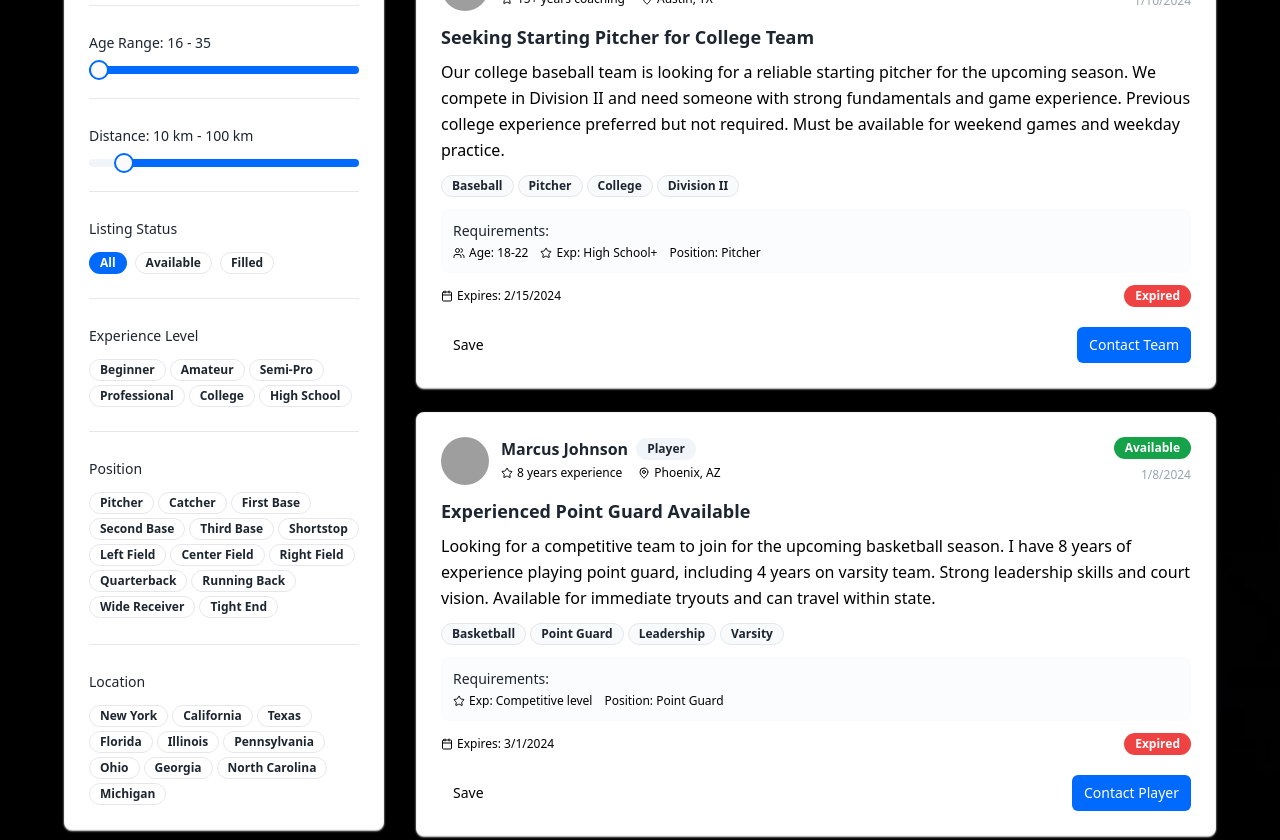
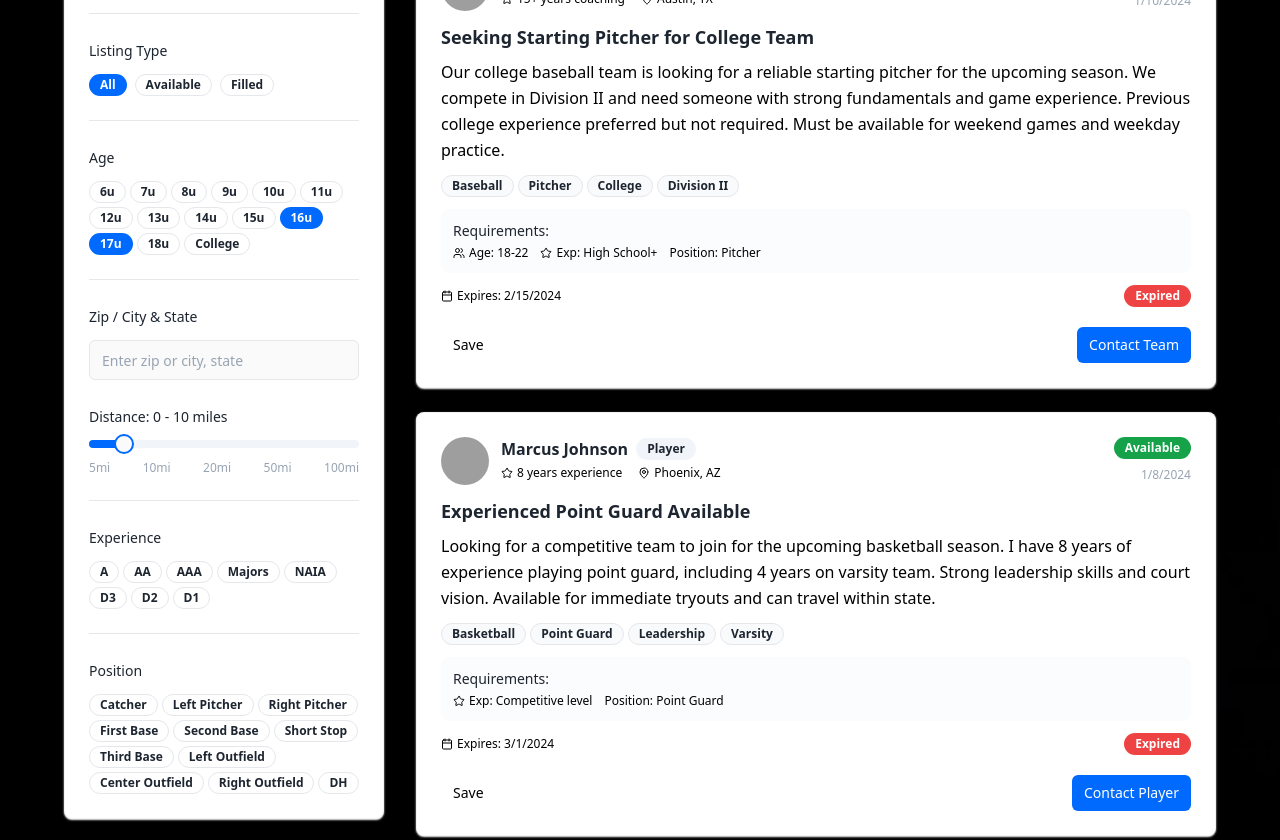
Before and after one commit to IrsaAbid123/SportsReqruite, a React (Vite) app: page / in a window 1280 px wide. Shown: the part 820-1660 px from the top of the page. Built offline with nearby package versions, Linux system fonts and the light colour scheme; grey boxes are pictures that could not be loaded.

Commit message:
filters update

```diff
--- a/src/components/AuthForm.tsx
+++ b/src/components/AuthForm.tsx
@@ -9,6 +9,7 @@ import { Separator } from "@/components/ui/separator";
 import { Trophy, Users, Shield } from "lucide-react";
 import { Checkbox } from "@/components/ui/checkbox"
 import { GoogleMap, useJsApiLoader, StandaloneSearchBox } from '@react-google-maps/api'
+import { Select, SelectTrigger, SelectValue, SelectContent, SelectItem } from "@/components/ui/select";
 import { useRef } from "react";
 import { useNavigate } from "react-router-dom";
 interface AuthFormProps {
@@ -55,9 +56,13 @@ export const AuthForm = ({ onLogin, onRegister }: AuthFormProps) => {
     "College",
   ]
 
-  const experienceLevelOptions = ["A", "AA", "AAA", "Majors"]
+  const experienceLevelOptions = ["A", "AA", "AAA", "Majors", "NAIA", "D3", "D2", "D1"];
 
-  const positionOptions = ["C", "RHP", "LHP", "1B", "2B", "SS", "3B", "OF"]
+  const positionOptions = [
+    "Catcher", "Left Pitcher", "Right Pitcher", "First Base", "Second Base",
+    "Short Stop", "Third Base", "Left Outfield", "Center Outfield",
+    "Right Outfield", "DH",
+  ];
 
   const handleMultiSelect = (
     value: string,
@@ -247,69 +252,70 @@ export const AuthForm = ({ onLogin, onRegister }: AuthFormProps) => {
                   </div>
                   {(registerData.role === "player" || registerData.role === "team") && (
                     <>
-                      <div className="space-y-6">
-
-                        {/* Age Ranges */}
+                      {/* Age Range */}
                       <div className="space-y-3">
-                          <Label htmlFor="age-ranges">Age Ranges</Label>
-
-                          <div className="grid grid-cols-4 md:grid-cols-7 gap-2">
+                        <Label htmlFor="age-ranges">Age Range</Label>
+                        <Select
+                          value={registerData.ageRanges[0] || ""}
+                          onValueChange={(val) =>
+                            setRegisterData({ ...registerData, ageRanges: [val] })
+                          }
+                        >
+                          <SelectTrigger>
+                            <SelectValue placeholder="Select Age Range" />
+                          </SelectTrigger>
+                          <SelectContent>
                             {ageRangeOptions.map((age) => (
-                              <div key={age} className="flex items-center space-x-2">
-                                <Checkbox
-                                  id={`age-${age}`}
-                                  checked={registerData.ageRanges.includes(age)}
-                                  onCheckedChange={() => handleMultiSelect(age, registerData.ageRanges, "ageRanges")}
-                                />
-                                <Label htmlFor={`age-${age}`} className="text-sm cursor-pointer">
+                              <SelectItem key={age} value={age}>
                                 {age}
-                                </Label>
-                              </div>
+                              </SelectItem>
                             ))}
-                          </div>
+                          </SelectContent>
+                        </Select>
                       </div>
 
-                        {/* Experience Levels */}
+                      {/* Experience Level */}
                       <div className="space-y-3">
-                          <Label htmlFor="experience-levels">Experience Levels</Label>
-
-                          <div className="grid grid-cols-2 md:grid-cols-4 gap-2">
+                        <Label htmlFor="experience-levels">Experience Level</Label>
+                        <Select
+                          value={registerData.experienceLevels[0] || ""}
+                          onValueChange={(val) =>
+                            setRegisterData({ ...registerData, experienceLevels: [val] })
+                          }
+                        >
+                          <SelectTrigger>
+                            <SelectValue placeholder="Select Experience Level" />
+                          </SelectTrigger>
+                          <SelectContent>
                             {experienceLevelOptions.map((level) => (
-                              <div key={level} className="flex items-center space-x-2">
-                                <Checkbox
-                                  id={`exp-${level}`}
-                                  checked={registerData.experienceLevels.includes(level)}
-                                  onCheckedChange={() =>
-                                    handleMultiSelect(level, registerData.experienceLevels, "experienceLevels")
-                                  }
-                                />
-                                <Label htmlFor={`exp-${level}`} className="text-sm cursor-pointer">
+                              <SelectItem key={level} value={level}>
                                 {level}
-                                </Label>
-                              </div>
+                              </SelectItem>
                             ))}
-                          </div>
+                          </SelectContent>
+                        </Select>
                       </div>
 
-                        {/* Positions */}
+                      {/* Position */}
                       <div className="space-y-3">
-                          <Label htmlFor="positions">Positions</Label>
-
-                          <div className="grid grid-cols-3 md:grid-cols-4 gap-2">
+                        <Label htmlFor="positions">Position</Label>
+                        <Select
+                          value={registerData.positions[0] || ""}
+                          onValueChange={(val) =>
+                            setRegisterData({ ...registerData, positions: [val] })
+                          }
+                        >
+                          <SelectTrigger>
+                            <SelectValue placeholder="Select Position" />
+                          </SelectTrigger>
+                          <SelectContent>
                             {positionOptions.map((position) => (
-                              <div key={position} className="flex items-center space-x-2">
-                                <Checkbox
-                                  id={`pos-${position}`}
-                                  checked={registerData.positions.includes(position)}
-                                  onCheckedChange={() => handleMultiSelect(position, registerData.positions, "positions")}
-                                />
-                                <Label htmlFor={`pos-${position}`} className="text-sm cursor-pointer">
+                              <SelectItem key={position} value={position}>
                                 {position}
-                                </Label>
-                              </div>
+                              </SelectItem>
                             ))}
-                          </div>
-                        </div>
+                          </SelectContent>
+                        </Select>
                       </div>
                     </>
                   )}
--- a/src/components/FilterSidebar.tsx
+++ b/src/components/FilterSidebar.tsx
@@ -4,16 +4,17 @@ import { Button } from "@/components/ui/button";
 import { Slider } from "@/components/ui/slider";
 import { Label } from "@/components/ui/label";
 import { Separator } from "@/components/ui/separator";
+import { Input } from "@/components/ui/input";
 import { Filter, X } from "lucide-react";
 
 export interface FilterOptions {
-  userType: 'all' | 'players' | 'teams';
-  ageRange: [number, number];
-  distance: [number, number];
+  userType: "all" | "players" | "teams";
+  status: "all" | "available" | "filled";
+  age: string[];
+  distance: number;
+  zipOrCityState: string;
   experience: string[];
-  position: string[];
-  location: string[];
-  status: 'all' | 'available' | 'filled';
+  position: string[]
 }
 
 interface FilterSidebarProps {
@@ -22,47 +23,61 @@ interface FilterSidebarProps {
   onClearFilters: () => void;
 }
 
-const experienceLevels = [
-  'Beginner', 'Amateur', 'Semi-Pro', 'Professional', 'College', 'High School'
+const ages = [
+  "6u", "7u", "8u", "9u", "10u", "11u", "12u", "13u", "14u", "15u",
+  "16u", "17u", "18u", "College",
 ];
 
+const experienceLevels = ["A", "AA", "AAA", "Majors", "NAIA", "D3", "D2", "D1"];
+
 const positions = [
-  'Pitcher', 'Catcher', 'First Base', 'Second Base', 'Third Base', 'Shortstop',
-  'Left Field', 'Center Field', 'Right Field', 'Quarterback', 'Running Back',
-  'Wide Receiver', 'Tight End', 'Offensive Line', 'Defensive Line', 'Linebacker',
-  'Cornerback', 'Safety', 'Point Guard', 'Shooting Guard', 'Small Forward',
-  'Power Forward', 'Center'
+  "Catcher", "Left Pitcher", "Right Pitcher", "First Base", "Second Base",
+  "Short Stop", "Third Base", "Left Outfield", "Center Outfield",
+  "Right Outfield", "DH",
 ];
 
-const locations = [
-  'New York', 'California', 'Texas', 'Florida', 'Illinois', 'Pennsylvania',
-  'Ohio', 'Georgia', 'North Carolina', 'Michigan'
-];
+// predefined distance steps
+const distanceMarks = [5, 10, 20, 50, 100];
 
-export const FilterSidebar = ({ filters, onFiltersChange, onClearFilters }: FilterSidebarProps) => {
+export const FilterSidebar = ({
+  filters,
+  onFiltersChange,
+  onClearFilters,
+}: FilterSidebarProps) => {
+  // ✅ fallback arrays to avoid includes on undefined
+  const safeFilters: FilterOptions = {
+    ...filters,
+    age: filters.age ?? [],
+    experience: filters.experience ?? [],
+    position: filters.position ?? [],
+  };
+
   const updateFilter = (key: keyof FilterOptions, value: any) => {
     onFiltersChange({
-      ...filters,
-      [key]: value
+      ...safeFilters,
+      [key]: value,
     });
   };
 
-  const toggleArrayFilter = (key: 'experience' | 'position' | 'location', value: string) => {
-    const currentArray = filters[key];
+  const toggleArrayFilter = (
+    key: "age" | "experience" | "position",
+    value: string
+  ) => {
+    const currentArray = safeFilters[key];
     const newArray = currentArray.includes(value)
-      ? currentArray.filter(item => item !== value)
+      ? currentArray.filter((item) => item !== value)
       : [...currentArray, value];
-
     updateFilter(key, newArray);
   };
 
   const hasActiveFilters =
-    filters.userType !== 'all' ||
-    filters.ageRange[0] !== 16 || filters.ageRange[1] !== 35 ||
-    filters.experience.length > 0 ||
-    filters.position.length > 0 ||
-    filters.location.length > 0 ||
-    filters.status !== 'all';
+    safeFilters.userType !== "all" ||
+    safeFilters.status !== "all" ||
+    safeFilters.age.length > 0 ||
+    safeFilters.distance !== 0 ||
+    safeFilters.experience.length > 0 ||
+    safeFilters.position.length > 0 ||
+    safeFilters.zipOrCityState !== "";
 
   return (
     <Card className="w-full max-w-sm shadow-card border-border/50">
@@ -91,15 +106,15 @@ export const FilterSidebar = ({ filters, onFiltersChange, onClearFilters }: Filt
         <div className="space-y-3">
           <Label className="text-sm font-medium">User Type</Label>
           <div className="flex flex-wrap gap-2">
-            {['all', 'players', 'teams'].map((type) => (
+            {["all", "players", "teams"].map((type) => (
               <Badge
                 key={type}
-                variant={filters.userType === type ? 'default' : 'outline'}
-                className={`cursor-pointer transition-all ${filters.userType === type
-                  ? 'bg-primary text-primary-foreground'
-                  : 'hover:bg-secondary'
+                variant={safeFilters.userType === type ? "default" : "outline"}
+                className={`cursor-pointer transition-all ${safeFilters.userType === type
+                  ? "bg-primary text-primary-foreground"
+                  : "hover:bg-secondary"
                   }`}
-                onClick={() => updateFilter('userType', type)}
+                onClick={() => updateFilter("userType", type)}
               >
                 {type.charAt(0).toUpperCase() + type.slice(1)}
               </Badge>
@@ -109,53 +124,19 @@ export const FilterSidebar = ({ filters, onFiltersChange, onClearFilters }: Filt
 
         <Separator />
 
-        {/* Age Range */}
+        {/* Listing Type */}
         <div className="space-y-3">
-          <Label className="text-sm font-medium">
-            Age Range: {filters.ageRange[0]} - {filters.ageRange[1]}
-          </Label>
-          <Slider
-            value={filters.ageRange}
-            onValueChange={(value) => updateFilter('ageRange', value)}
-            min={16}
-            max={35}
-            step={1}
-            className="w-full"
-          />
-        </div>
-
-        <Separator />
-
-        {/* ✅ Distance Filter */}
-        <div className="space-y-3">
-          <Label className="text-sm font-medium">
-            Distance: {filters.distance[0]} km - {filters.distance[1]} km
-          </Label>
-          <Slider
-            value={filters.distance}
-            onValueChange={(value) => updateFilter('distance', value)}
-            min={0}
-            max={100}
-            step={5}
-            className="w-full"
-          />
-        </div>
-
-        <Separator />
-
-        {/* Status */}
-        <div className="space-y-3">
-          <Label className="text-sm font-medium">Listing Status</Label>
+          <Label className="text-sm font-medium">Listing Type</Label>
           <div className="flex flex-wrap gap-2">
-            {['all', 'available', 'filled'].map((status) => (
+            {["all", "available", "filled"].map((status) => (
               <Badge
                 key={status}
-                variant={filters.status === status ? 'default' : 'outline'}
-                className={`cursor-pointer transition-all ${filters.status === status
-                  ? 'bg-primary text-primary-foreground'
-                  : 'hover:bg-secondary'
+                variant={safeFilters.status === status ? "default" : "outline"}
+                className={`cursor-pointer transition-all ${safeFilters.status === status
+                  ? "bg-primary text-primary-foreground"
+                  : "hover:bg-secondary"
                   }`}
-                onClick={() => updateFilter('status', status)}
+                onClick={() => updateFilter("status", status)}
               >
                 {status.charAt(0).toUpperCase() + status.slice(1)}
               </Badge>
@@ -165,19 +146,75 @@ export const FilterSidebar = ({ filters, onFiltersChange, onClearFilters }: Filt
 
         <Separator />
 
-        {/* Experience Level */}
+        {/* Age */}
         <div className="space-y-3">
-          <Label className="text-sm font-medium">Experience Level</Label>
+          <Label className="text-sm font-medium">Age</Label>
+          <div className="flex flex-wrap gap-1 max-h-32 overflow-y-auto">
+            {ages.map((age) => (
+              <Badge
+                key={age}
+                variant={safeFilters.age.includes(age) ? "default" : "outline"}
+                className={`cursor-pointer text-xs transition-all ${safeFilters.age.includes(age)
+                  ? "bg-primary text-primary-foreground"
+                  : "hover:bg-secondary"
+                  }`}
+                onClick={() => toggleArrayFilter("age", age)}
+              >
+                {age}
+              </Badge>
+            ))}
+          </div>
+        </div>
+
+        <Separator />
+
+        {/* Zip/City & State */}
+        <div className="space-y-3">
+          <Label className="text-sm font-medium">Zip / City & State</Label>
+          <Input
+            placeholder="Enter zip or city, state"
+            value={safeFilters.zipOrCityState}
+            onChange={(e) => updateFilter("zipOrCityState", e.target.value)}
+          />
+        </div>
+
+        {/* Distance */}
+        <div className="space-y-3">
+          <Label className="text-sm font-medium">
+            Distance: 0 - {safeFilters.distance} miles
+          </Label>
+          <Slider
+            value={[safeFilters.distance]}
+            onValueChange={(value) => updateFilter("distance", value[0])}
+            min={0}
+            max={100}
+            step={1} // must be a number, no marks in shadcn slider
+            className="w-full"
+          />
+          <div className="flex justify-between text-xs text-muted-foreground">
+            {distanceMarks.map((mark) => (
+              <span key={mark}>{mark}mi</span>
+            ))}
+          </div>
+        </div>
+
+        <Separator />
+
+        {/* Experience */}
+        <div className="space-y-3">
+          <Label className="text-sm font-medium">Experience</Label>
           <div className="flex flex-wrap gap-1">
             {experienceLevels.map((level) => (
               <Badge
                 key={level}
-                variant={filters.experience.includes(level) ? 'default' : 'outline'}
-                className={`cursor-pointer text-xs transition-all ${filters.experience.includes(level)
-                  ? 'bg-primary text-primary-foreground'
-                  : 'hover:bg-secondary'
+                variant={
+                  safeFilters.experience.includes(level) ? "default" : "outline"
+                }
+                className={`cursor-pointer text-xs transition-all ${safeFilters.experience.includes(level)
+                  ? "bg-primary text-primary-foreground"
+                  : "hover:bg-secondary"
                   }`}
-                onClick={() => toggleArrayFilter('experience', level)}
+                onClick={() => toggleArrayFilter("experience", level)}
               >
                 {level}
               </Badge>
@@ -194,36 +231,16 @@ export const FilterSidebar = ({ filters, onFiltersChange, onClearFilters }: Filt
             {positions.map((position) => (
               <Badge
                 key={position}
-                variant={filters.position.includes(position) ? 'default' : 'outline'}
-                className={`cursor-pointer text-xs transition-all ${filters.position.includes(position)
-                  ? 'bg-primary text-primary-foreground'
-                  : 'hover:bg-secondary'
+                variant={
+                  safeFilters.position.includes(position) ? "default" : "outline"
+                }
+                className={`cursor-pointer text-xs transition-all ${safeFilters.position.includes(position)
+                  ? "bg-primary text-primary-foreground"
+                  : "hover:bg-secondary"
                   }`}
-                onClick={() => toggleArrayFilter('position', position)}
+                onClick={() => toggleArrayFilter("position", position)}
               >
                 {position}
-              </Badge>
-            ))}
-          </div>
-        </div>
-
-        <Separator />
-
-        {/* Location */}
-        <div className="space-y-3">
-          <Label className="text-sm font-medium">Location</Label>
-          <div className="flex flex-wrap gap-1">
-            {locations.map((location) => (
-              <Badge
-                key={location}
-                variant={filters.location.includes(location) ? 'default' : 'outline'}
-                className={`cursor-pointer text-xs transition-all ${filters.location.includes(location)
-                  ? 'bg-primary text-primary-foreground'
-                  : 'hover:bg-secondary'
-                  }`}
-                onClick={() => toggleArrayFilter('location', location)}
-              >
-                {location}
               </Badge>
             ))}
           </div>
--- a/src/pages/Index.tsx
+++ b/src/pages/Index.tsx
@@ -18,11 +18,11 @@ const Index = () => {
   const [listings, setListings] = useState(mockListings);
   const [filters, setFilters] = useState<FilterOptions>({
     userType: 'all',
-    ageRange: [16, 35],
-    distance: [10, 100],
-    experience: [],
-    position: [],
-    location: [],
+    age: ["16u", "17u"],
+    distance: 10,
+    zipOrCityState: "",
+    experience: [] as string[],
+    position: [] as string[],
     status: 'all'
   });
 
@@ -46,11 +46,11 @@ const Index = () => {
   const clearFilters = () => {
     setFilters({
       userType: 'all',
-      ageRange: [16, 35],
-      distance: [10, 100],
-      experience: [],
-      position: [],
-      location: [],
+      age: [] as string[],
+      distance: 0,
+      zipOrCityState: "",
+      experience: [] as string[],
+      position: [] as string[],
       status: 'all'
     });
   };
@@ -185,7 +185,7 @@ const Index = () => {
                     <span>{filteredListings.length} listings found</span>
                     {(filters.userType !== 'all' || filters.status !== 'all' ||
                       filters.experience.length > 0) && (
-                        <Badge variant="outline" className="ml-2">
+                        <Badge variant="outline" className="ml-2 text-white">
                           Filtered
                         </Badge>
                       )}
```
Lines whose indentation alone changed are shown as unchanged.
